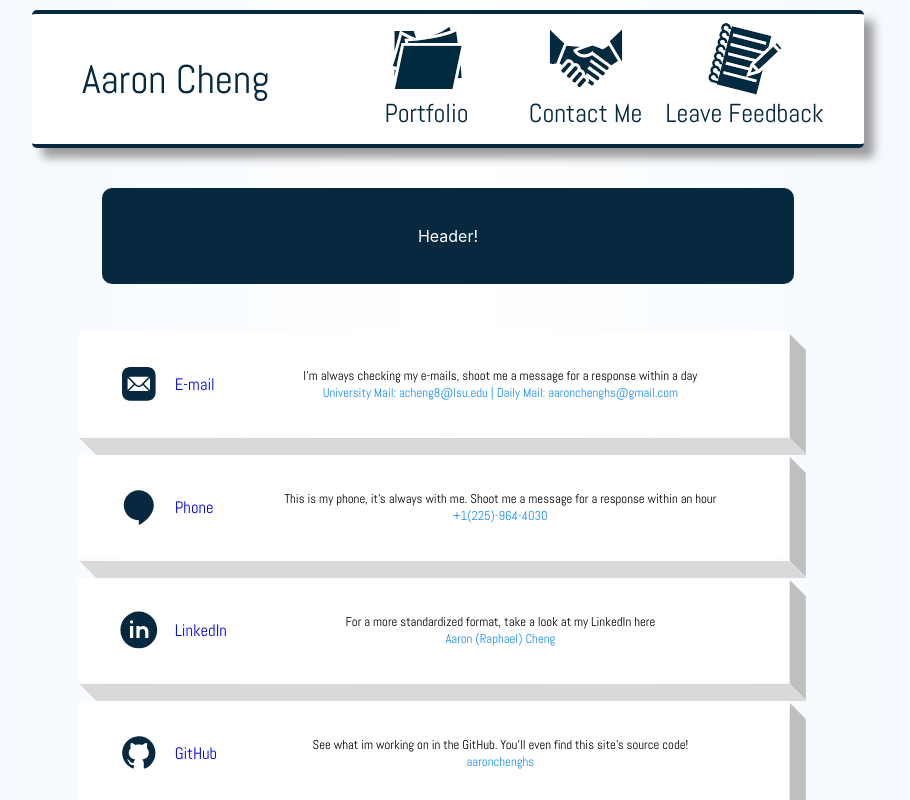
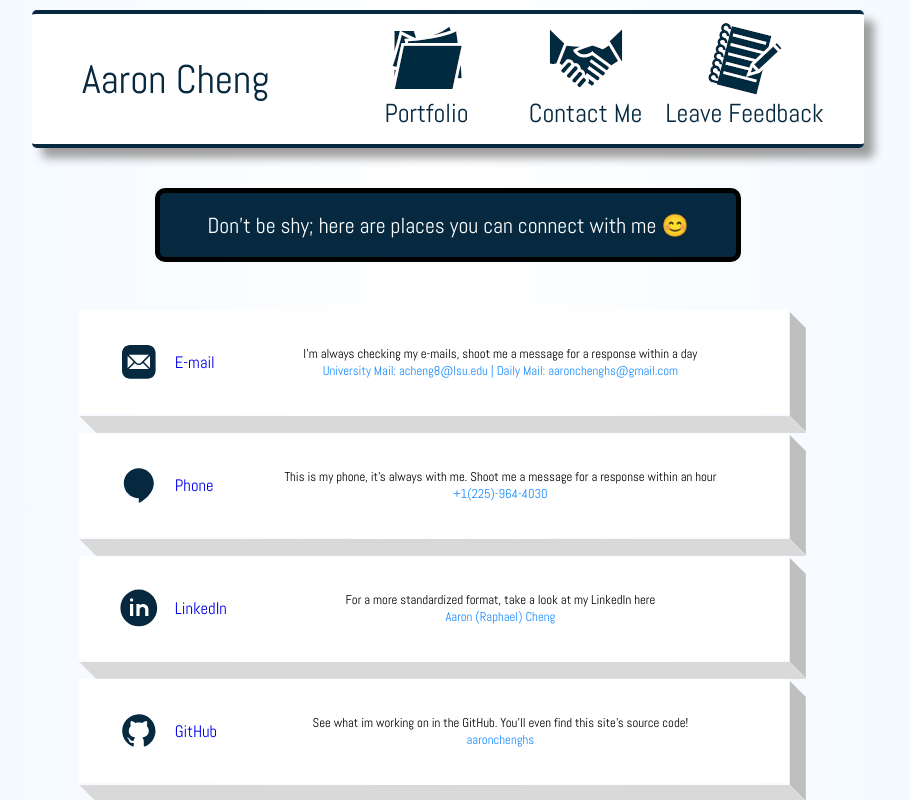
Before and after one commit to aaronchenghs/AaronCheng-Website, a React (Create React App) app: page /contactme in a window 1280 px wide. Shown: the top 800 px of the page, without its empty margins (192-1102 px from the left). Built offline with nearby package versions, Linux system fonts and the light colour scheme.

Commit message:
Filled in header and scaling

```diff
--- a/src/routes/contactme/categories.jsx
+++ b/src/routes/contactme/categories.jsx
@@ -1,4 +1,4 @@
-export const Contact_HeaderText = 'Header!';
+export const Contact_HeaderText = 'Don\'t be shy; here are places you can connect with me 😊';
 
 export const iconInfos = [
     {
--- a/src/routes/contactme/contactme.styles.scss
+++ b/src/routes/contactme/contactme.styles.scss
@@ -19,13 +19,16 @@
             justify-content: center;
             align-items: center;
             background-color: $primary;
-            width: 60%;
-            height: 12vh;
+            width: 50%;
+            height: 5vmax;
             border-radius: 10px;
             margin-bottom: 20px;
+            border: 5px solid black;
 
             .text {
+                font-size: 1.7vw;
                 color: white;
+                font-family: $theme-font;
             }
         }
     }
```
